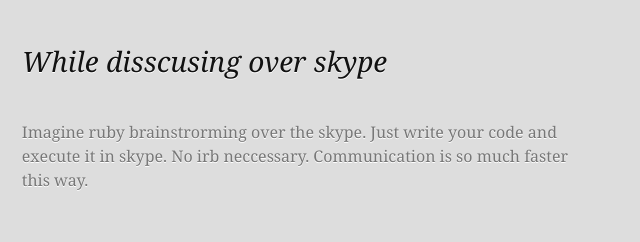
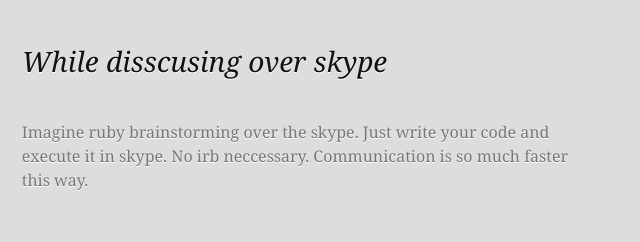
Before and after one commit to cziko/yoke, a plain HTML site: page index.html in a window 1280 px wide. Shown: the part 820-1062 px from the top of the page, 640-1280 px from the left. Drawn offline with nearby package versions, Linux system fonts and the light colour scheme.

Commit message:
fixing typo

```diff
--- a/index.html
+++ b/index.html
@@ -50,7 +50,7 @@
         <div class="left right_position">
           <h3>While disscusing over skype</h3>
           <p>
-            Imagine ruby brainstrorming over the skype.
+            Imagine ruby brainstorming over the skype.
             Just write your code and execute it in skype. No irb neccessary.
             Communication is so much faster this way.
           </p>
```
